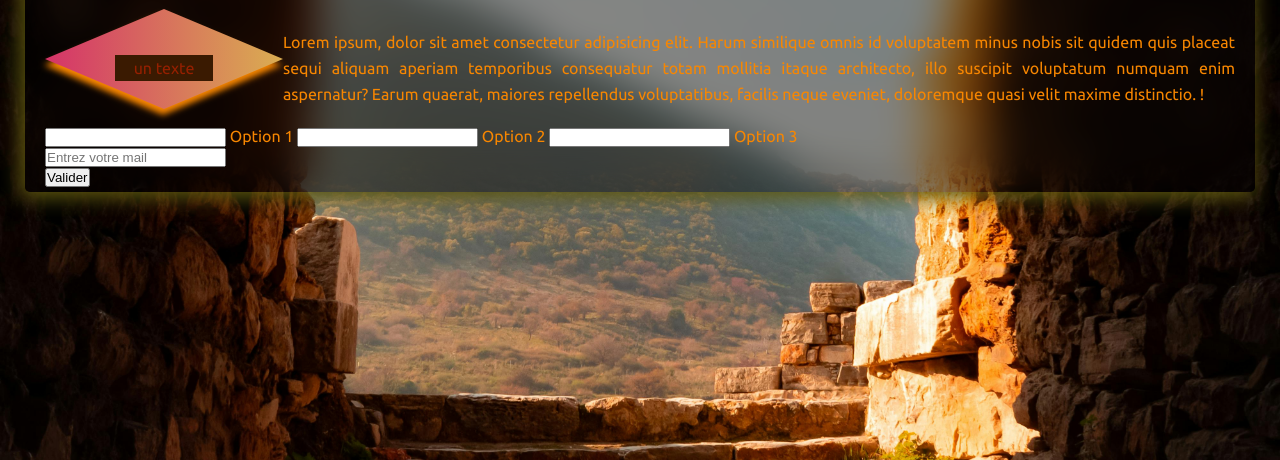
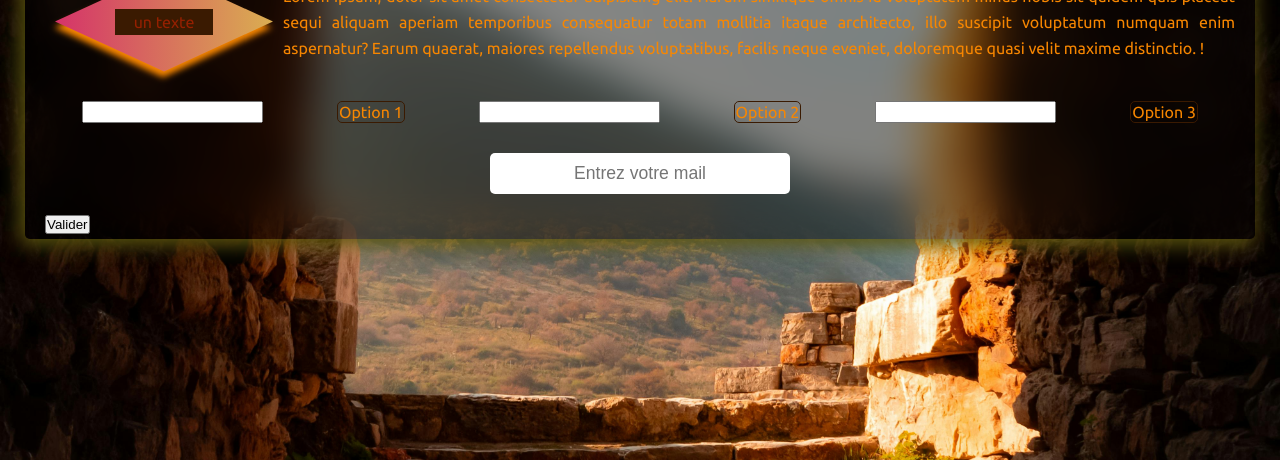
Before and after one commit to anaky94/LearnJavascript, a plain HTML site: page LearnJavaScript/apprendre-html/cours2.html in a window 1280 px wide. Shown: the part 340-800 px from the top of the page. Drawn offline with Linux system fonts and the light colour scheme; files whose address does not match are found by name.

Commit message:
learn html

```diff
--- a/LearnJavaScript/apprendre-html/exo1.css
+++ b/LearnJavaScript/apprendre-html/cours2.css
@@ -46,20 +46,22 @@ h1{
 .grid-container{ /* pour crere des colonne utiliser grid */
     display: grid;
     grid-template-columns: 20% 80%;
-    place-self: center;
+
 }
 .polygon-container{
     filter: drop-shadow(-1px 6px 3px var(--color3)); /* modifier l'ombre */
     display: grid;
+    margin: 0 10px;
 
 
 }
 .polygon{
     clip-path: polygon(50% 0%, 100% 50%, 50% 100%, 0% 50%);
-
     background: linear-gradient(90deg, #d53369 0%, #daae51 100%); /* site pour prendre les couleur gradient https://webgradients.com/ , https://cssgradient.io/swatches/*/
    height: 100px;
    width: 100%;
+   place-self: center;
+
 
 
 }
@@ -89,4 +91,50 @@ p{
 
 p::selection{
     background: var(--color3);
+    color: var(--color3);
 }
+
+
+.chkebox-container{
+    display: flex ;
+    justify-content:space-around ;
+    margin: 20px 0 30px;
+
+}
+input[type="chkebox"] {
+    display: none;
+
+}
+
+input[type="chkebox"]:cheked{
+    display: none;
+
+}
+
+label {
+    border-radius: 5px;
+    padding: 1px;
+
+    cursor: pointer;
+    border: 1px solid var(--color2)
+
+}
+
+.e-email{
+    text-align: center;
+    margin-bottom: 20px;
+}
+
+.e-email input{
+    padding: 10px;
+    border-radius: 5px;
+    outline: none;
+    border: none;
+    transition:0.3s;
+    text-align: center;
+    font-size: 1.1rem;
+    color: var(--color1);
+    min-width: 150px;
+    width: 35%;
+    max-width: 300px;
+}
--- a/LearnJavaScript/apprendre-html/exo1.html
+++ b/LearnJavaScript/apprendre-html/cours2.html
@@ -4,7 +4,7 @@
 <head>
     <meta charset="UTF-8">
     <meta name="viewport" content="width=device-width, initial-scale=1.0">
-    <link rel="stylesheet" href="./exo1.css">
+    <link rel="stylesheet" href="cours2.css">
     <title>Document</title>
 </head>
 
@@ -16,7 +16,8 @@
             <div class="polygon-container">
                 <div class="polygon"></div>
             </div>
-            <p> Lorem ipsum, dolor sit amet     consectetur         adipisicing elit. Harum similique omnis id voluptatem minus nobis
+            <p> Lorem ipsum, dolor sit amet consectetur adipisicing elit. Harum similique omnis id voluptatem minus
+                nobis
                 sit quidem quis placeat sequi aliquam aperiam temporibus consequatur totam mollitia itaque architecto,
                 illo suscipit voluptatum numquam enim aspernatur? Earum quaerat, maiores repellendus voluptatibus,
                 facilis neque eveniet, doloremque quasi velit maxime distinctio. !
@@ -33,7 +34,7 @@
             <label for="option3"> Option 3 </label>
         </div>
 
-        <div class="email">
+        <div class="e-email">
             <input type="text" placeholder="Entrez votre mail">
         </div>
         <button> Valider</button>
```
